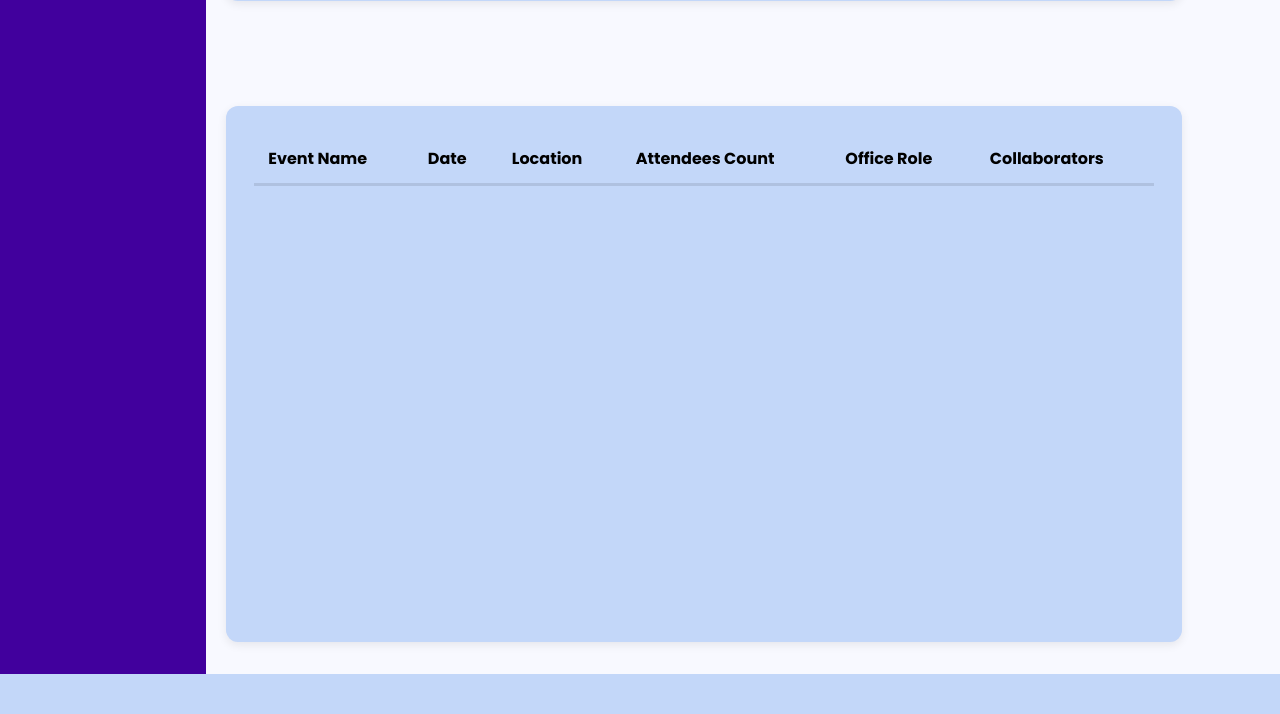
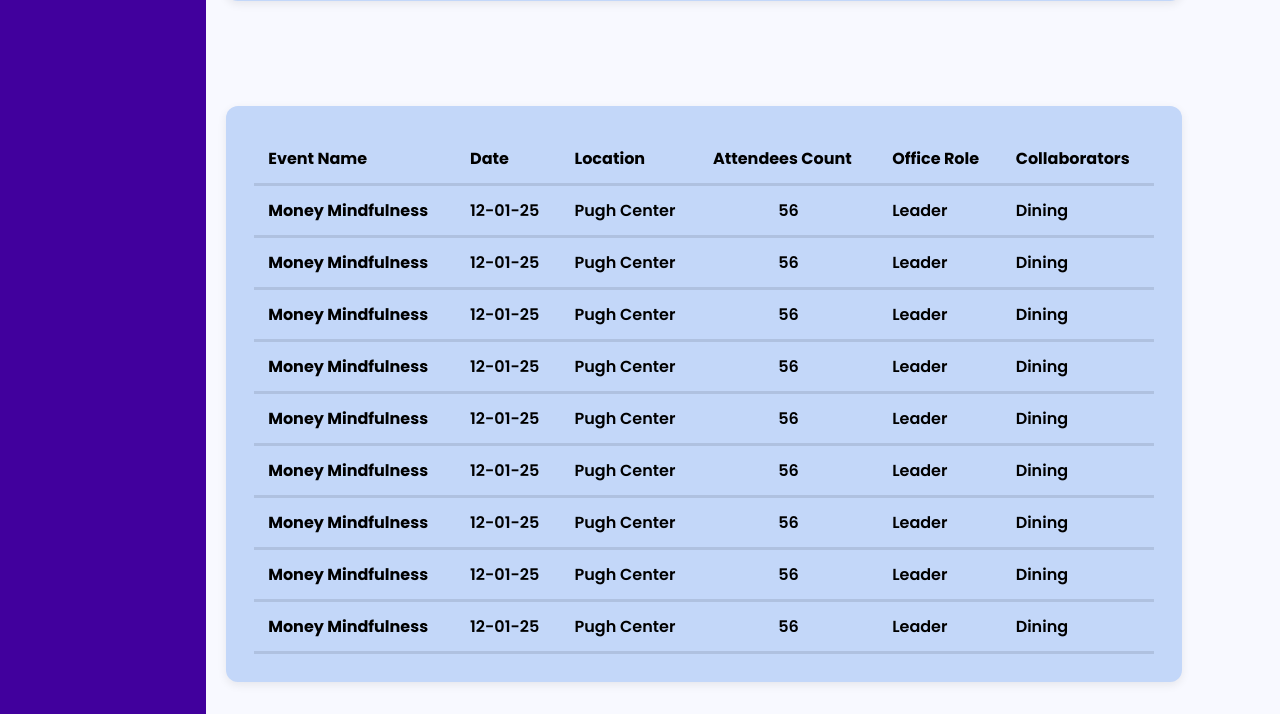
Before and after one commit to ooonab26-arch/Git-It-Done-Group-Sprint-3-Flask-App, a Flask app: template templates/report.html in a window 1280 px wide. Shown: the part 638-1352 px from the top of the page. Before the commit the page ends 1312 px from the top, so only its background shows below. Run offline with Flask 3, Linux system fonts and the light colour scheme; the template is opened without the code that fills it, so the values that code supplies are empty.

Commit message:
addition of hard coded table for now will make dynamic with js

```diff
--- a/static/css/report.css
+++ b/static/css/report.css
@@ -154,6 +154,7 @@ body {
 }
 
 .items {
+    table-layout: auto;
     width: 100%;
     border-collapse: collapse;
 }
@@ -172,11 +173,15 @@ body {
     text-align: left;
 }
 
+
+.event-table .event-count {
+
+   text-align: center;
+
+
+}
+
 @media (max-width: 900px) {
-    /* body {
-        flex-direction: column;
-    } */
-
     .sidebar {
         width: 100%;
         height: auto;
--- a/templates/report.html
+++ b/templates/report.html
@@ -75,7 +75,101 @@
 
                         </tr>
                     </thead>
-                    <tbody>
+                    <tbody class="event-table">
+                        <tr>
+                            <th class="event-name">Money Mindfulness</th>
+                            <td class="event-date">12-01-25</td>
+                            <td class="event-location">Pugh Center</td>
+                            <td class="event-count">56</td>
+                            <td class="event-role">Leader</td>
+                            <td class="event-collaborator">Dining</td>
+
+                        </tr>
+
+                        <tr>
+                            <th class="event-name">Money Mindfulness</th>
+                            <td class="event-date">12-01-25</td>
+                            <td class="event-location">Pugh Center</td>
+                            <td class="event-count">56</td>
+                            <td class="event-role">Leader</td>
+                            <td class="event-collaborator">Dining</td>
+
+                        </tr>
+
+
+                        <tr>
+                            <th class="event-name">Money Mindfulness</th>
+                            <td class="event-date">12-01-25</td>
+                            <td class="event-location">Pugh Center</td>
+                            <td class="event-count">56</td>
+                            <td class="event-role">Leader</td>
+                            <td class="event-collaborator">Dining</td>
+
+                        </tr>
+
+
+                        <tr>
+                            <th class="event-name">Money Mindfulness</th>
+                            <td class="event-date">12-01-25</td>
+                            <td class="event-location">Pugh Center</td>
+                            <td class="event-count">56</td>
+                            <td class="event-role">Leader</td>
+                            <td class="event-collaborator">Dining</td>
+
+                        </tr>
+
+
+                        <tr>
+                            <th class="event-name">Money Mindfulness</th>
+                            <td class="event-date">12-01-25</td>
+                            <td class="event-location">Pugh Center</td>
+                            <td class="event-count">56</td>
+                            <td class="event-role">Leader</td>
+                            <td class="event-collaborator">Dining</td>
+
+                        </tr>
+
+
+                        <tr>
+                            <th class="event-name">Money Mindfulness</th>
+                            <td class="event-date">12-01-25</td>
+                            <td class="event-location">Pugh Center</td>
+                            <td class="event-count">56</td>
+                            <td class="event-role">Leader</td>
+                            <td class="event-collaborator">Dining</td>
+
+                        </tr>
+
+
+                        <tr>
+                            <th class="event-name">Money Mindfulness</th>
+                            <td class="event-date">12-01-25</td>
+                            <td class="event-location">Pugh Center</td>
+                            <td class="event-count">56</td>
+                            <td class="event-role">Leader</td>
+                            <td class="event-collaborator">Dining</td>
+
+                        </tr>
+
+                        <tr>
+                            <th class="event-name">Money Mindfulness</th>
+                            <td class="event-date">12-01-25</td>
+                            <td class="event-location">Pugh Center</td>
+                            <td class="event-count">56</td>
+                            <td class="event-role">Leader</td>
+                            <td class="event-collaborator">Dining</td>
+
+                        </tr>
+
+                        <tr>
+                            <th class="event-name">Money Mindfulness</th>
+                            <td class="event-date">12-01-25</td>
+                            <td class="event-location">Pugh Center</td>
+                            <td class="event-count">56</td>
+                            <td class="event-role">Leader</td>
+                            <td class="event-collaborator">Dining</td>
+
+                        </tr>
 
                     </tbody>
 
```
